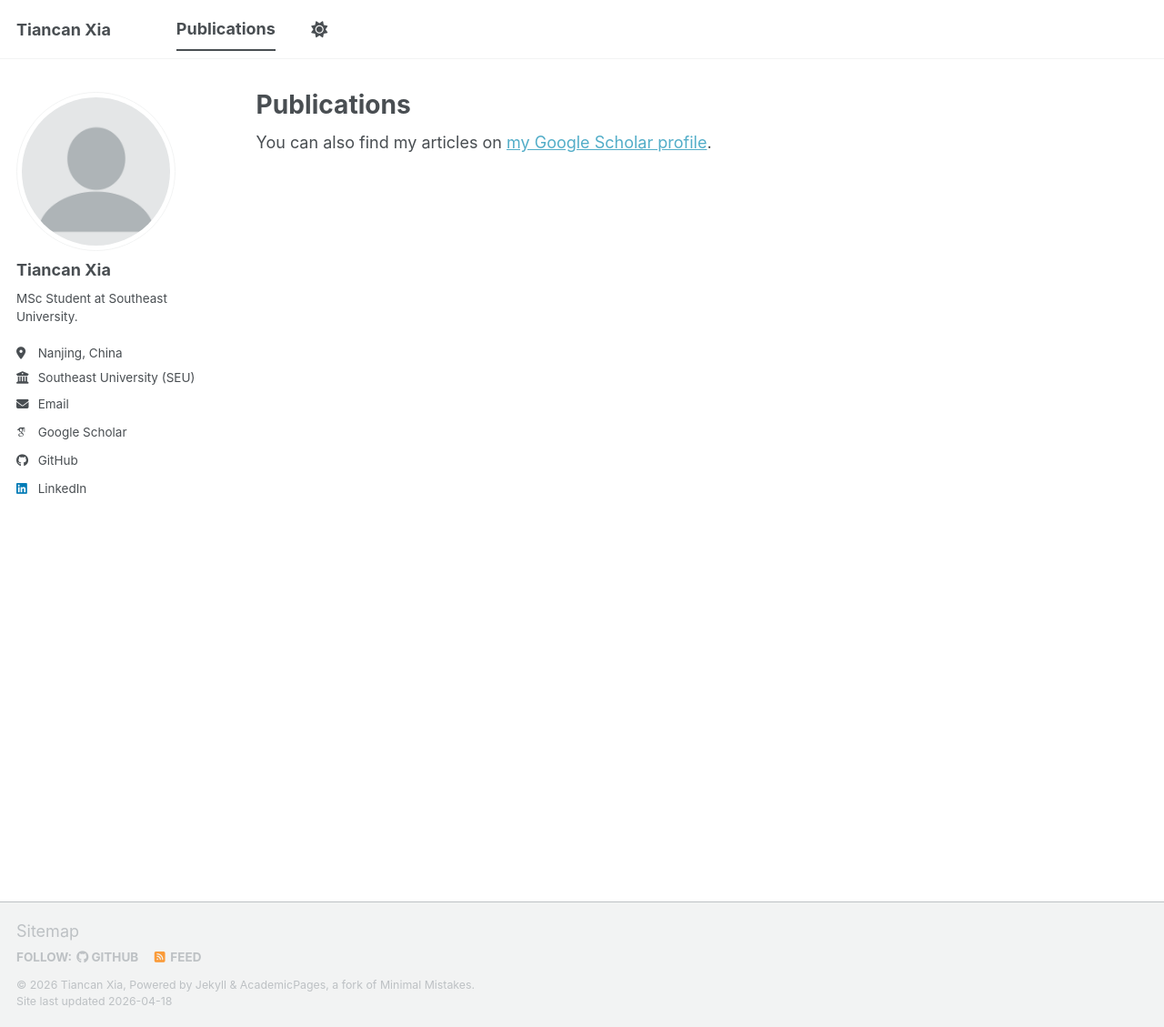
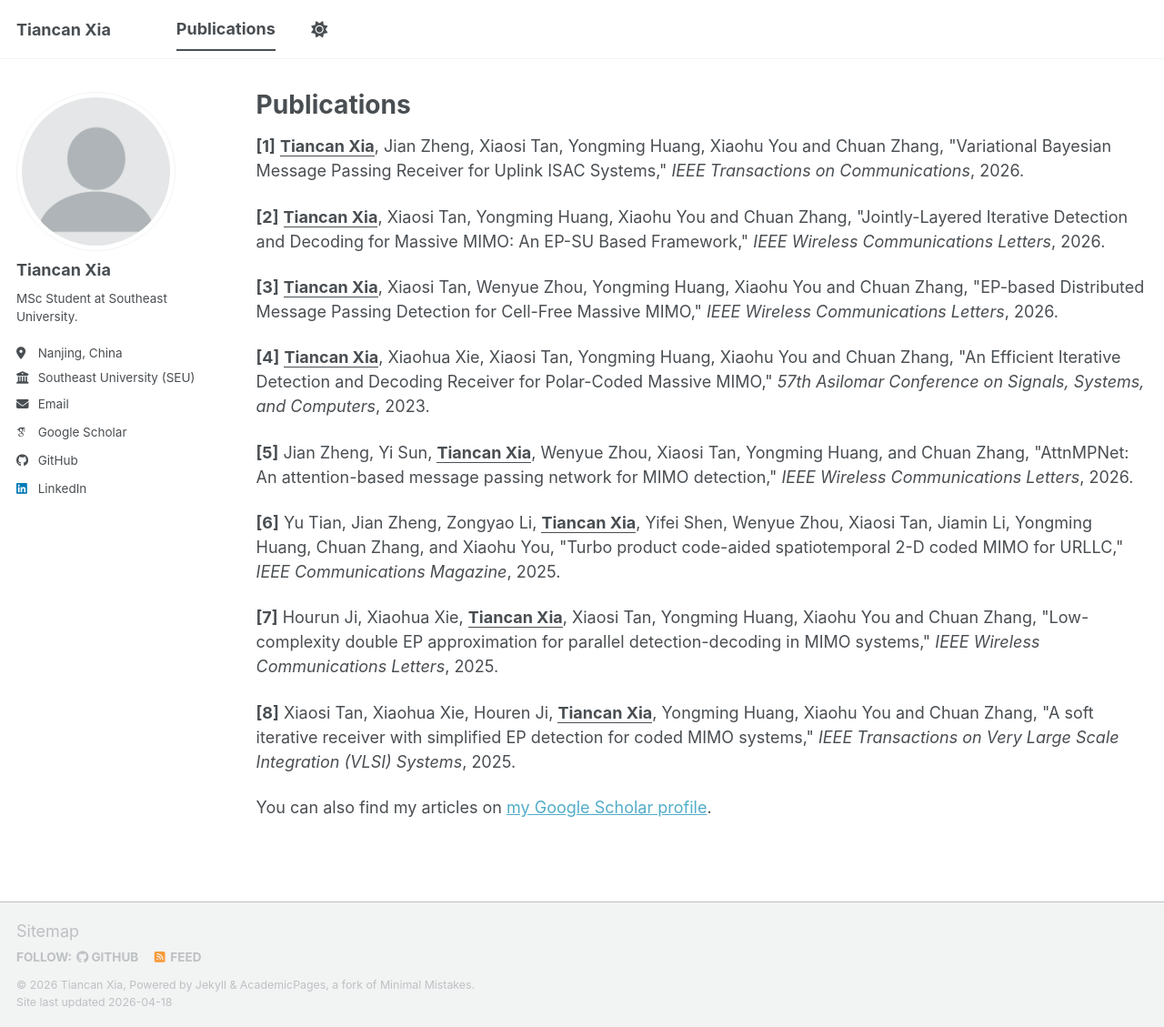
Before and after one commit to TiancanXia/TiancanXia.github.io, a Jekyll site: the page built from _pages/publications.html, in a window 1280 px wide and 1129 px high. Shown: the whole window at 91% size. Built offline with Jekyll 4.4.1, drawn with Linux system fonts in a browser that asks for light colours; some web fonts are replaced; a script bundle is joined from its source files by our own code; library files that are not in the unit come from our copies.

Commit message:
Add publication entries to publications.html
Added multiple publication entries with details including authors, titles, and publication sources.

```diff
--- a/_pages/publications.html
+++ b/_pages/publications.html
@@ -4,6 +4,26 @@ title: "Publications"
 permalink: /publications/
 author_profile: true
 ---
+
+<div class="publications-list">
+
+<p><strong>[1]</strong> <u><strong>Tiancan Xia</strong></u>, Jian Zheng, Xiaosi Tan, Yongming Huang, Xiaohu You and Chuan Zhang, "Variational Bayesian Message Passing Receiver for Uplink ISAC Systems," <em>IEEE Transactions on Communications</em>, 2026.</p>
+
+<p><strong>[2]</strong> <u><strong>Tiancan Xia</strong></u>, Xiaosi Tan, Yongming Huang, Xiaohu You and Chuan Zhang, "Jointly-Layered Iterative Detection and Decoding for Massive MIMO: An EP-SU Based Framework," <em>IEEE Wireless Communications Letters</em>, 2026.</p>
+
+<p><strong>[3]</strong> <u><strong>Tiancan Xia</strong></u>, Xiaosi Tan, Wenyue Zhou, Yongming Huang, Xiaohu You and Chuan Zhang, "EP-based Distributed Message Passing Detection for Cell-Free Massive MIMO," <em>IEEE Wireless Communications Letters</em>, 2026.</p>
+
+<p><strong>[4]</strong> <u><strong>Tiancan Xia</strong></u>, Xiaohua Xie, Xiaosi Tan, Yongming Huang, Xiaohu You and Chuan Zhang, "An Efficient Iterative Detection and Decoding Receiver for Polar-Coded Massive MIMO," <em>57th Asilomar Conference on Signals, Systems, and Computers</em>, 2023.</p>
+
+<p><strong>[5]</strong> Jian Zheng, Yi Sun, <u><strong>Tiancan Xia</strong></u>, Wenyue Zhou, Xiaosi Tan, Yongming Huang, and Chuan Zhang, "AttnMPNet: An attention-based message passing network for MIMO detection," <em>IEEE Wireless Communications Letters</em>, 2026.</p>
+
+<p><strong>[6]</strong> Yu Tian, Jian Zheng, Zongyao Li, <u><strong>Tiancan Xia</strong></u>, Yifei Shen, Wenyue Zhou, Xiaosi Tan, Jiamin Li, Yongming Huang, Chuan Zhang, and Xiaohu You, "Turbo product code-aided spatiotemporal 2-D coded MIMO for URLLC," <em>IEEE Communications Magazine</em>, 2025.</p>
+
+<p><strong>[7]</strong> Hourun Ji, Xiaohua Xie, <u><strong>Tiancan Xia</strong></u>, Xiaosi Tan, Yongming Huang, Xiaohu You and Chuan Zhang, "Low-complexity double EP approximation for parallel detection-decoding in MIMO systems," <em>IEEE Wireless Communications Letters</em>, 2025.</p>
+
+<p><strong>[8]</strong> Xiaosi Tan, Xiaohua Xie, Houren Ji, <u><strong>Tiancan Xia</strong></u>, Yongming Huang, Xiaohu You and Chuan Zhang, "A soft iterative receiver with simplified EP detection for coded MIMO systems," <em>IEEE Transactions on Very Large Scale Integration (VLSI) Systems</em>, 2025.</p>
+
+</div>
 
 {% if site.author.googlescholar %}
   <div class="wordwrap">You can also find my articles on <a href="{{site.author.googlescholar}}">my Google Scholar profile</a>.</div>
```
